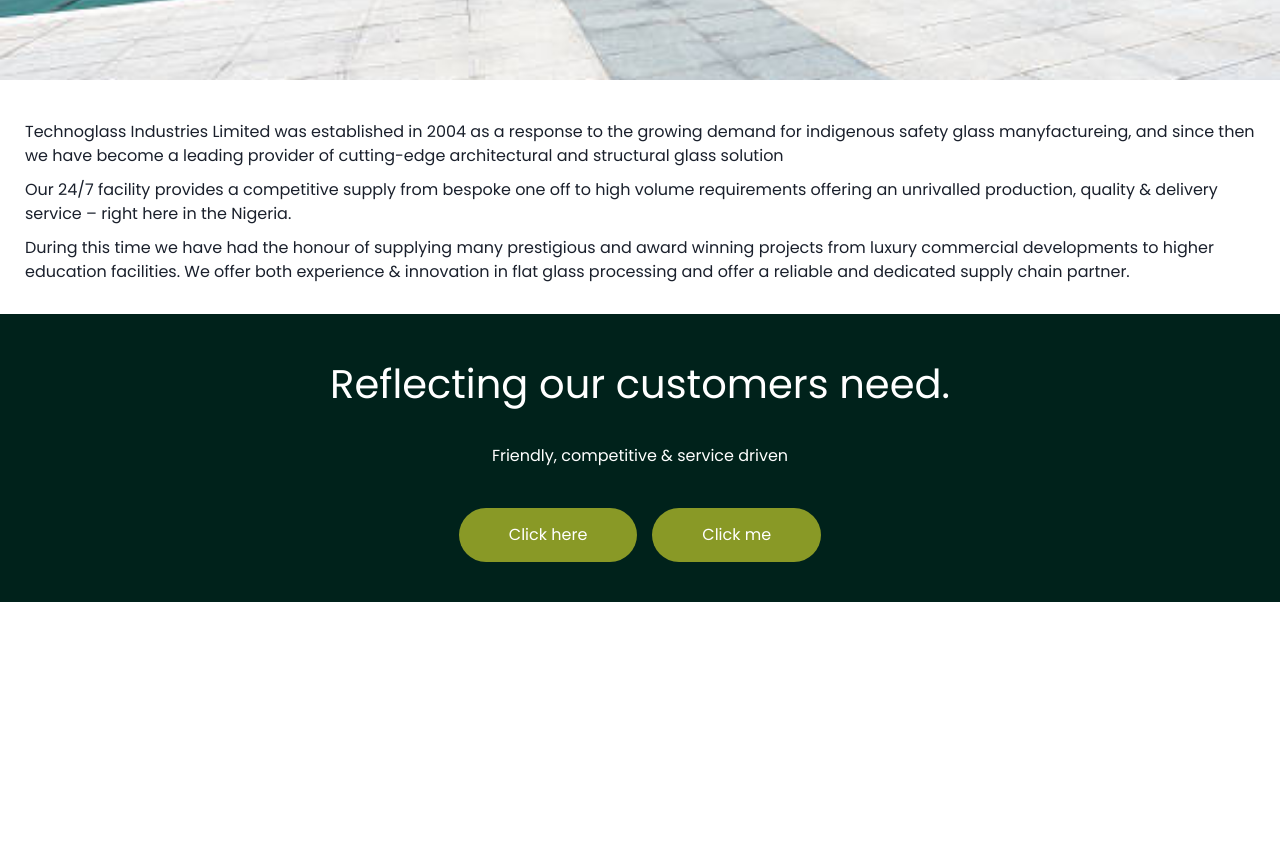
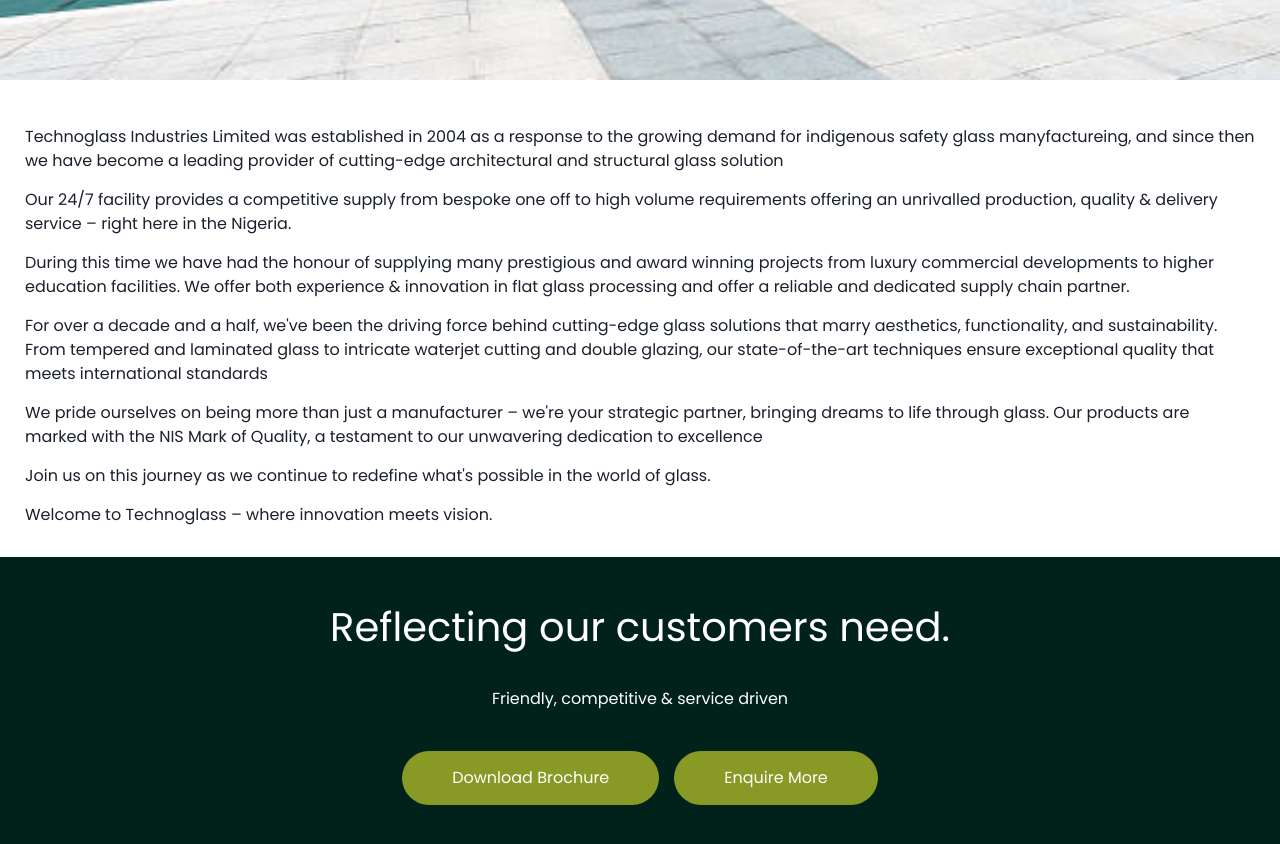
Before and after one commit to adeJoe22/technoglass, a React (Create React App) app: page /about/profile in a window 1280 px wide. Shown: the part 600-1444 px from the top of the page. Before the commit the page ends 1202 px from the top, so only its background shows below. Built offline with nearby package versions, Linux system fonts and the light colour scheme.

Commit message:
profile page

```diff
--- a/src/pages/about/Profile.jsx
+++ b/src/pages/about/Profile.jsx
@@ -10,23 +10,44 @@
     <Container>
       <InnerHero backgroundImage={Background} text='Company Profile' />
       <Box maxWidth='1280px' margin='0 auto' px='25px' py='30px'>
-        <Text mt='10px' fontWeight='400' fontSize='16px'>
+        <Text mt='15px' fontWeight='400' fontSize='16px'>
           Technoglass Industries Limited was established in 2004 as a response
           to the growing demand for indigenous safety glass manyfactureing, and
           since then we have become a leading provider of cutting-edge
           architectural and structural glass solution
         </Text>
-        <Text mt='10px' fontWeight='400' fontSize='16px'>
+        <Text mt='15px' fontWeight='400' fontSize='16px'>
           Our 24/7 facility provides a competitive supply from bespoke one off
           to high volume requirements offering an unrivalled production, quality
           & delivery service – right here in the Nigeria.
         </Text>
-        <Text mt='10px' fontWeight='400' fontSize='16px'>
+        <Text mt='15px' fontWeight='400' fontSize='16px'>
           During this time we have had the honour of supplying many prestigious
           and award winning projects from luxury commercial developments to
           higher education facilities. We offer both experience & innovation in
           flat glass processing and offer a reliable and dedicated supply chain
           partner.
+        </Text>
+        <Text mt='15px' fontWeight='400' fontSize='16px'>
+          For over a decade and a half, we've been the driving force behind
+          cutting-edge glass solutions that marry aesthetics, functionality, and
+          sustainability. From tempered and laminated glass to intricate
+          waterjet cutting and double glazing, our state-of-the-art techniques
+          ensure exceptional quality that meets international standards
+        </Text>
+        <Text mt='15px' fontWeight='400' fontSize='16px'>
+          We pride ourselves on being more than just a manufacturer – we're your
+          strategic partner, bringing dreams to life through glass. Our products
+          are marked with the NIS Mark of Quality, a testament to our unwavering
+          dedication to excellence
+        </Text>
+
+        <Text mt='15px' fontWeight='400' fontSize='16px'>
+          Join us on this journey as we continue to redefine what's possible in
+          the world of glass.
+        </Text>
+        <Text mt='15px' fontWeight='400' fontSize='16px'>
+          Welcome to Technoglass – where innovation meets vision.
         </Text>
       </Box>
       {/* <Box maxWidth='1280px' p='25px' margin='0 auto'>
@@ -44,8 +65,8 @@
       <Card
         Header='Reflecting our customers need.'
         text='Friendly, competitive & service driven'
-        button1Text='Click here'
-        button2Text='Click me'
+        button1Text='Download Brochure'
+        button2Text='Enquire More'
       />
     </Container>
   );
```
